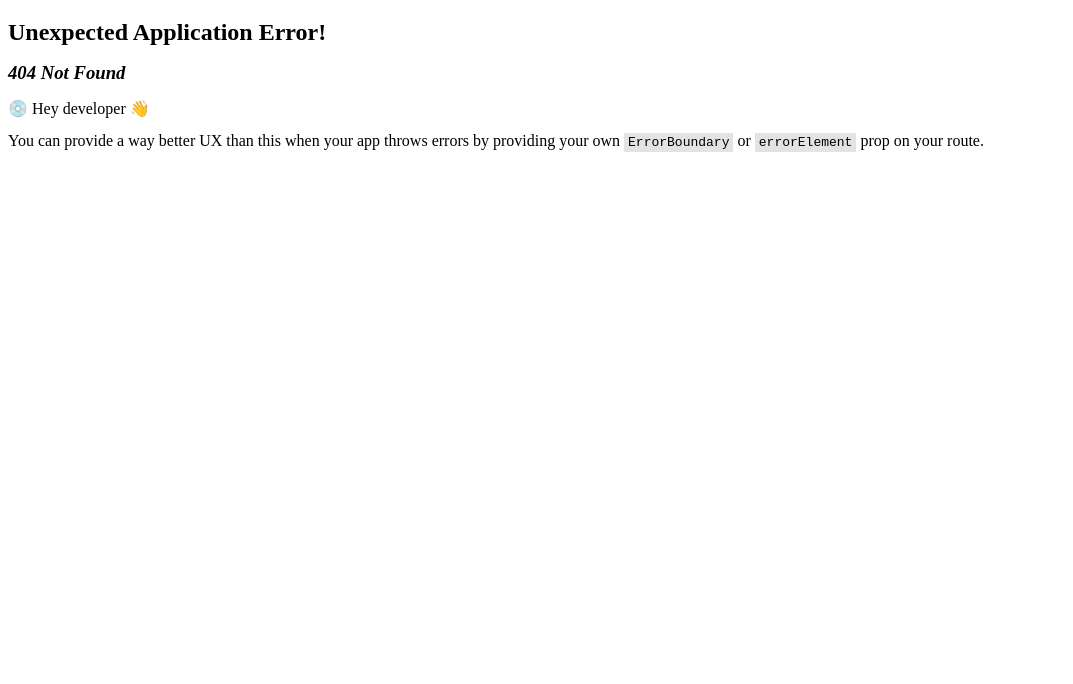
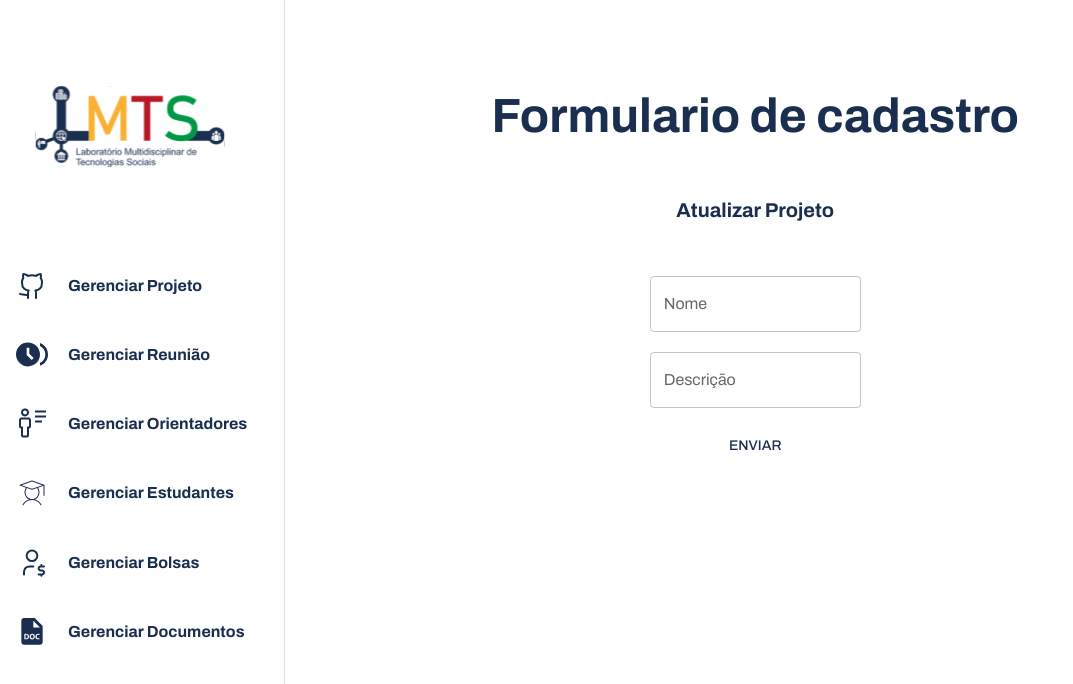
Before and after one commit to iShouldz/GELMTS, a React (Vite) app: page /projeto/atualizar-projeto in a window 1280 px wide. Before the commit this address had no page. Shown: the top 684 px of the page, without its empty margins (0-1073 px from the left). Built offline with nearby package versions, Linux system fonts and the light colour scheme.

Commit message:
FEAT: Adicionando atualizar projetos

```diff
--- a/src/App.jsx
+++ b/src/App.jsx
@@ -6,6 +6,7 @@ import Estudantes from "./pages/Estudantes/Estudantes";
 import Projeto from "./pages/Projeto/Projeto";
 import CadastrarEstudante from "./pages/CadastrarEstudante/CadastrarEstudante";
 import CadastrarProjeto from "./pages/CadastrarProjeto/CadastrarProjeto";
+import AtualizarProjeto from "./pages/AtualizarProjeto/AtualizarProjeto";
 
 function App() {
   const router = createBrowserRouter([
@@ -24,6 +25,10 @@ function App() {
           path: "projeto/cadastrar-projeto",
           element: <CadastrarProjeto />,
         },
+        {
+          path: "projeto/atualizar-projeto",
+          element: <AtualizarProjeto />,
+        },
       ],
     },
   ]);
--- a/src/components/ProjetoForm/ProjetoForm.jsx
+++ b/src/components/ProjetoForm/ProjetoForm.jsx
@@ -54,7 +54,7 @@ const ProjetoForm = () => {
         />
       </div>
 
-      <Button type="submit">Cadastrar</Button>
+      <Button type="submit">Enviar</Button>
     </form>
   );
 };
--- /dev/null
+++ b/src/pages/AtualizarProjeto/AtualizarProjeto.jsx
@@ -0,0 +1,31 @@
+import { Typography } from "@mui/material";
+import styles from "./atualizarProjeto.module.css";
+import ProjetoForm from "../../components/ProjetoForm/ProjetoForm";
+
+const AtualizarProjeto = () => {
+  return (
+    <section className={styles.FormularioContainer}>
+      <Typography
+        variant="h3"
+        fontWeight="bold"
+        sx={{ display: "flex", justifyContent: "center", marginTop: "10vh" }}
+        color="primary.main"
+      >
+        Formulario de cadastro
+      </Typography>
+
+      <Typography
+        variant="h6"
+        fontWeight="bold"
+        sx={{ display: "flex", justifyContent: "center" }}
+        color="primary.main"
+      >
+        Atualizar Projeto
+      </Typography>
+
+      <ProjetoForm />
+    </section>
+  );
+};
+
+export default AtualizarProjeto;
--- /dev/null
+++ b/src/pages/AtualizarProjeto/atualizarProjeto.module.css
@@ -0,0 +1,6 @@
+.FormularioContainer{
+    margin-left: 18vw;
+    display: flex;
+    flex-direction: column;
+    gap: 50px;
+}
--- a/src/pages/Projeto/Projeto.jsx
+++ b/src/pages/Projeto/Projeto.jsx
@@ -27,7 +27,9 @@ const Projeto = () => {
           Cadastrar Projeto
         </ButtonGerenciamento>
 
-        <ButtonGerenciamento>Atualizar Projeto</ButtonGerenciamento>
+        <ButtonGerenciamento path="atualizar-projeto">
+          Atualizar Projeto
+        </ButtonGerenciamento>
 
         <ButtonGerenciamento>Remover Projeto</ButtonGerenciamento>
 
```
